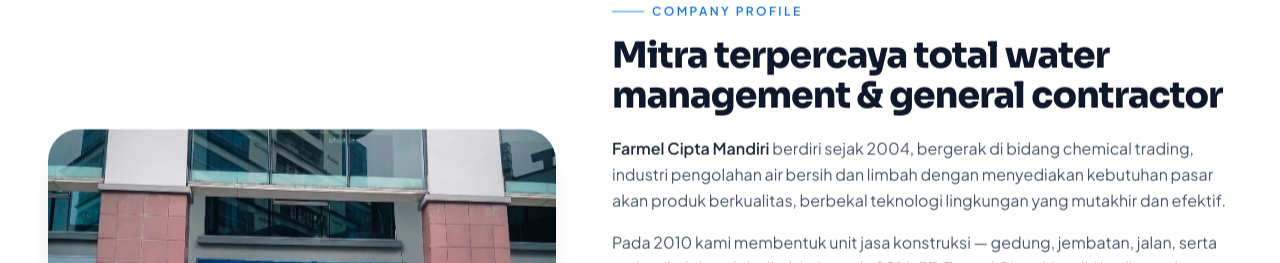
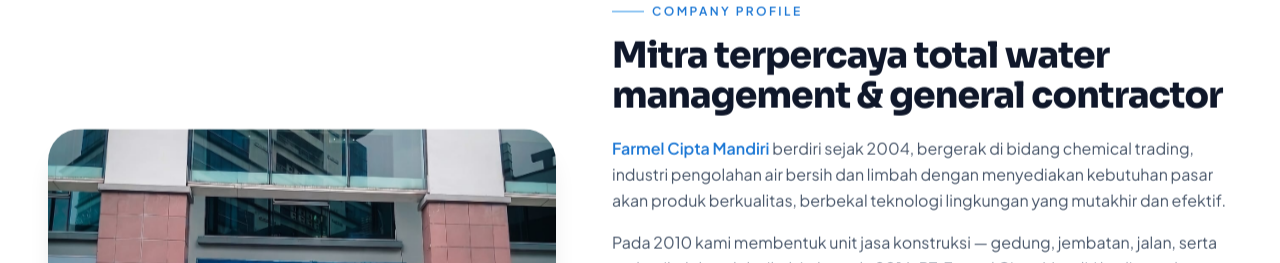
Before and after one commit to onlybot12/Farmel, a React (Vite) app: page / in a window 1280 px wide. Shown: the part 1080-1343 px from the top of the page. Built offline with nearby package versions, Linux system fonts and the light colour scheme.

Commit message:
Update Profile.tsx

```diff
--- a/src/components/Profile.tsx
+++ b/src/components/Profile.tsx
@@ -27,18 +27,20 @@
             Mitra terpercaya total water management & general contractor
           </h2>
           <p className="mt-5 text-slate-600 leading-relaxed">
-            <strong className="font-semibold text-slate-800">Farmel Cipta Mandiri</strong> berdiri sejak 2004,
-            bergerak di bidang chemical trading, industri pengolahan air bersih dan limbah
-            dengan menyediakan kebutuhan pasar akan produk berkualitas, berbekal teknologi
-            lingkungan yang mutakhir dan efektif.
+            { }
+            <a
+              href="https://farmel.co.id"
+              target="_blank"
+              rel="noopener noreferrer"
+              className="font-semibold text-brand-600 hover:text-brand-700 hover:underline transition-colors duration-200"
+            >
+              Farmel Cipta Mandiri
+            </a> berdiri sejak 2004, bergerak di bidang chemical trading, industri pengolahan air bersih dan limbah dengan menyediakan kebutuhan pasar akan produk berkualitas, berbekal teknologi lingkungan yang mutakhir dan efektif.
           </p>
           <p className="mt-4 text-slate-600 leading-relaxed">
-            Pada 2010 kami membentuk unit jasa konstruksi — gedung, jembatan, jalan, serta
-            mekanikal dan elektrikal. Lalu pada 2016, PT. Farmel Cipta Mandiri hadir
-            untuk memenuhi kebutuhan service dan pelayanan yang optimal. Dan pada tahun 2023 terbentuk Perusahaan baru yaitu <strong className= "font-semibold text-slate-800"> PT. Farmel Cipta Mulia</strong> khusus untuk melayani service chemical water treatment dan kebutuhan lainnya.
+            Pada 2010 kami membentuk unit jasa konstruksi — gedung, jembatan, jalan, serta mekanikal dan elektrikal. Lalu pada 2016, PT. Farmel Cipta Mandiri hadir untuk memenuhi kebutuhan service dan pelayanan yang optimal. Dan pada tahun 2023 terbentuk Perusahaan baru yaitu <strong className="font-semibold text-slate-800"> PT. Farmel Cipta Mulia</strong> khusus untuk melayani service chemical water treatment dan kebutuhan lainnya.
           </p>
 
-          { }
           <div className="mt-8 grid gap-4 sm:grid-cols-2">
             <div className="card">
               <div className="flex items-center gap-3">
```
